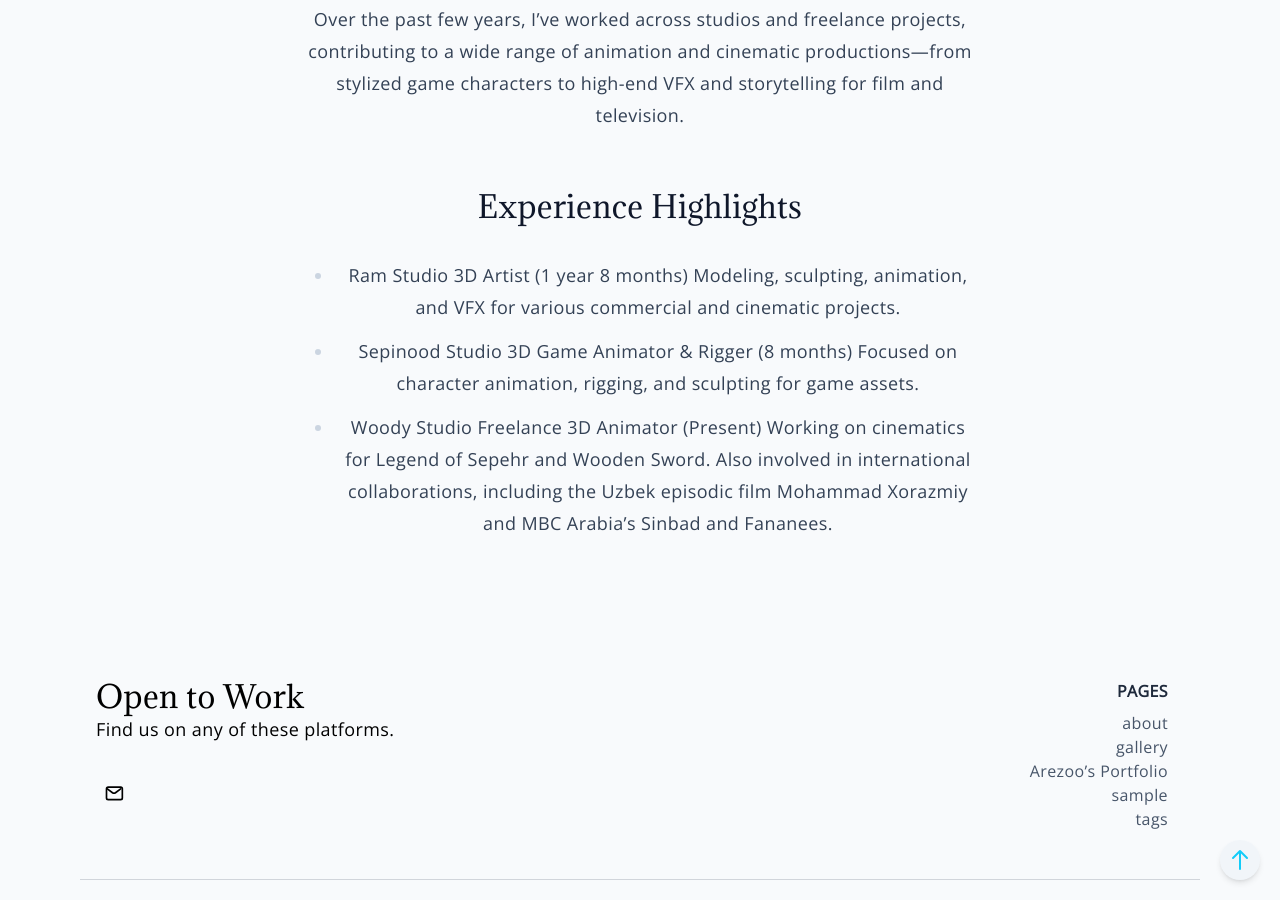
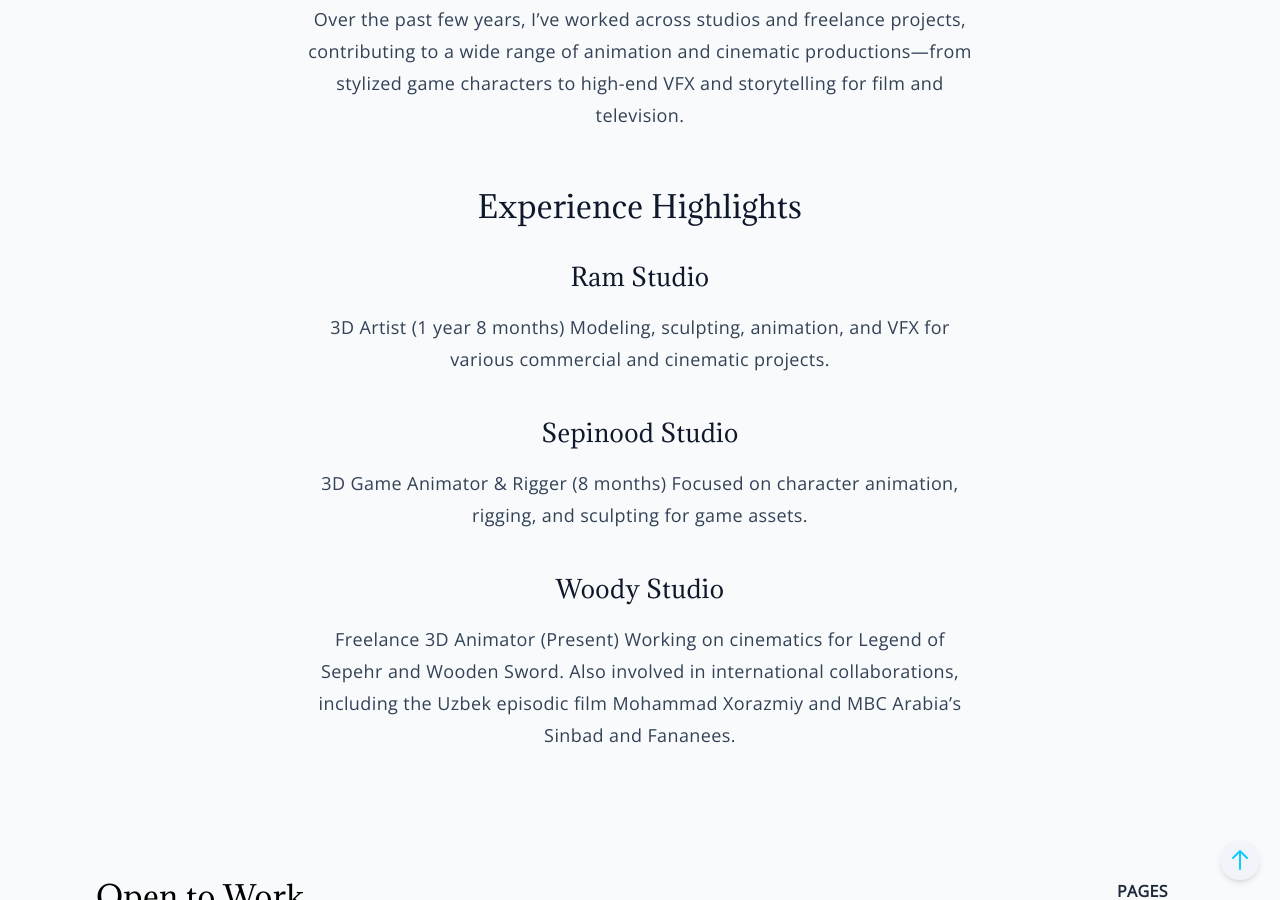
Before and after one commit to darkawaie/darkawaie.github.io, a Jekyll site: the page built from about.md, in a window 1280 px wide and 900 px high, scrolled down 413 px. Built offline with Jekyll 4.4.1, drawn with Linux system fonts in a browser that asks for light colours.

```diff
--- a/about.md
+++ b/about.md
@@ -10,13 +10,12 @@ My journey began with 2D character design, which soon led me to discover sculpti
 Over the past few years, I’ve worked across studios and freelance projects, contributing to a wide range of animation and cinematic productions—from stylized game characters to high-end VFX and storytelling for film and television.
 
 ## Experience Highlights
-
-* Ram Studio
+### Ram Studio
 3D Artist (1 year 8 months)
 Modeling, sculpting, animation, and VFX for various commercial and cinematic projects.
-* Sepinood Studio
+### Sepinood Studio
 3D Game Animator & Rigger (8 months)
 Focused on character animation, rigging, and sculpting for game assets.
-* Woody Studio
+### Woody Studio
 Freelance 3D Animator (Present)
 Working on cinematics for Legend of Sepehr and Wooden Sword. Also involved in international collaborations, including the Uzbek episodic film Mohammad Xorazmiy and MBC Arabia’s Sinbad and Fananees.
```
